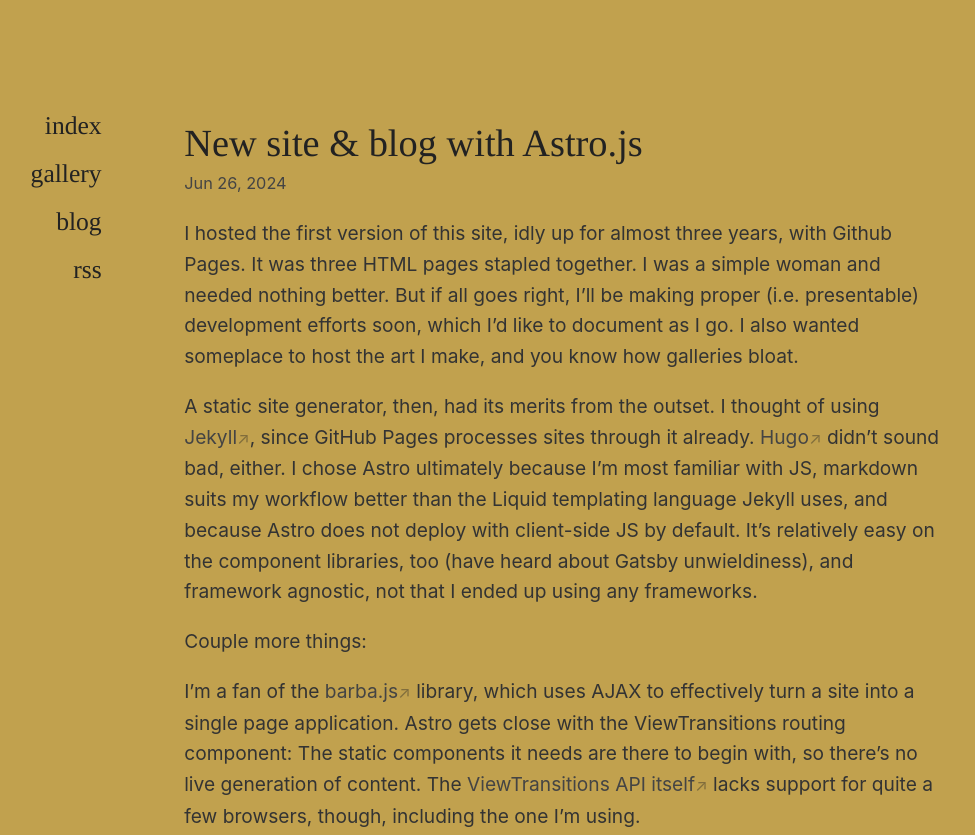
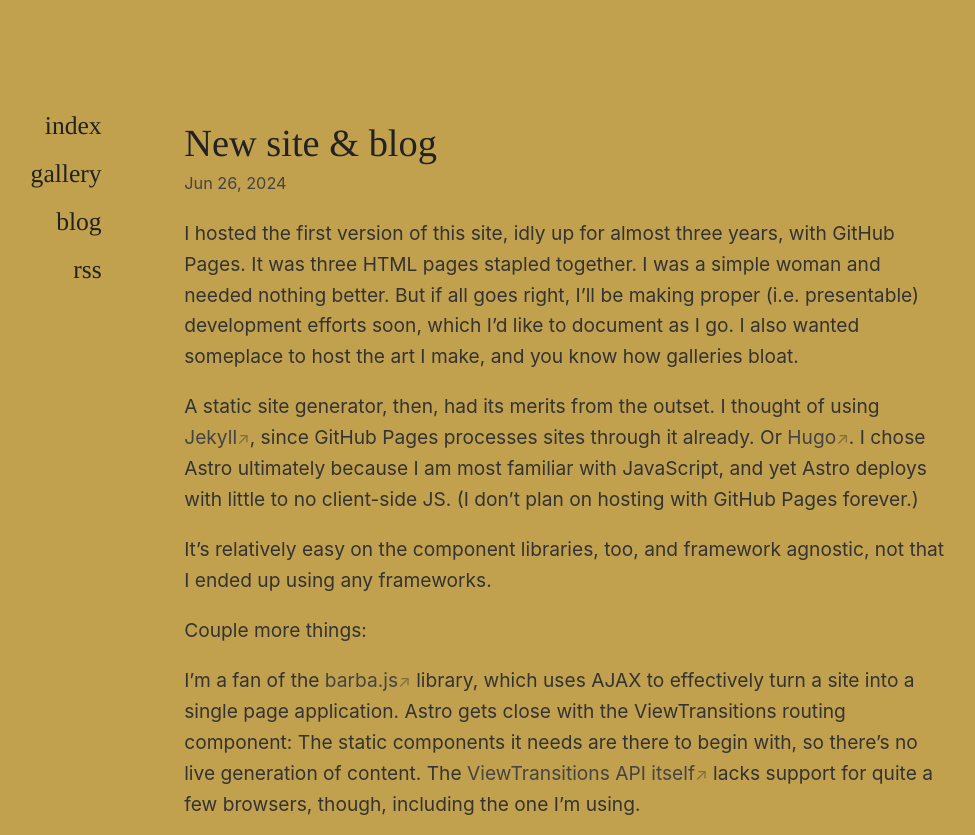
Before and after one commit to 9000teeth/9000teeth.github.io, an Astro site: page /redesign in a window 1280 px wide. Shown: the top 835 px of the page, without its empty margins (123-1098 px from the left). Built offline with nearby package versions, Linux system fonts and the light colour scheme; Astro itself is replaced by a stand-in of ours; a web font is replaced by a local one.

Commit message:
removed lazy loading for LCP image

```diff
--- a/src/content/blog/redesign.md
+++ b/src/content/blog/redesign.md
@@ -1,11 +1,13 @@
 ---
-title: 'New site & blog with Astro.js'
+title: 'New site & blog'
 pubDate: 'Jun 26 2024'
 ---
 
-I hosted the first version of this site, idly up for almost three years, with Github Pages. It was three HTML pages stapled together. I was a simple woman and needed nothing better. But if all goes right, I'll be making proper (i.e. presentable) development efforts soon, which I'd like to document as I go. I also wanted someplace to host the art I make, and you know how galleries bloat.
+I hosted the first version of this site, idly up for almost three years, with GitHub Pages. It was three HTML pages stapled together. I was a simple woman and needed nothing better. But if all goes right, I'll be making proper (i.e. presentable) development efforts soon, which I'd like to document as I go. I also wanted someplace to host the art I make, and you know how galleries bloat.
 
-A static site generator, then, had its merits from the outset. I thought of using [Jekyll](https://jekyllrb.com/), since GitHub Pages processes sites through it already. [Hugo](https://gohugo.io/) didn't sound bad, either. I chose Astro ultimately because I'm most familiar with JS, markdown suits my workflow better than the Liquid templating language Jekyll uses, and because Astro does not deploy with client-side JS by default. It's relatively easy on the component libraries, too (have heard about Gatsby unwieldiness), and framework agnostic, not that I ended up using any frameworks.
+A static site generator, then, had its merits from the outset. I thought of using [Jekyll](https://jekyllrb.com/), since GitHub Pages processes sites through it already. Or [Hugo](https://gohugo.io/). I chose Astro ultimately because I am most familiar with JavaScript, and yet Astro deploys with little to no client-side JS. (I don't plan on hosting with GitHub Pages forever.)
+
+It's relatively easy on the component libraries, too, and framework agnostic, not that I ended up using any frameworks.
 
 Couple more things:
 
--- a/src/pages/index.astro
+++ b/src/pages/index.astro
@@ -1,12 +1,11 @@
 ---
 import Page from '../layouts/Page.astro';
-import { Image } from "astro:assets";
 import Portrait from '../portrait.png';
 ---
 <Page>
 	<section class="bio">
 		<div class="bio-img">
-			<Image src={Portrait}
+			<img src={Portrait.src}
 			alt="An illustration of a cat holding a pencil.">
 		</div>
 		<div class="bio-txt">
```
